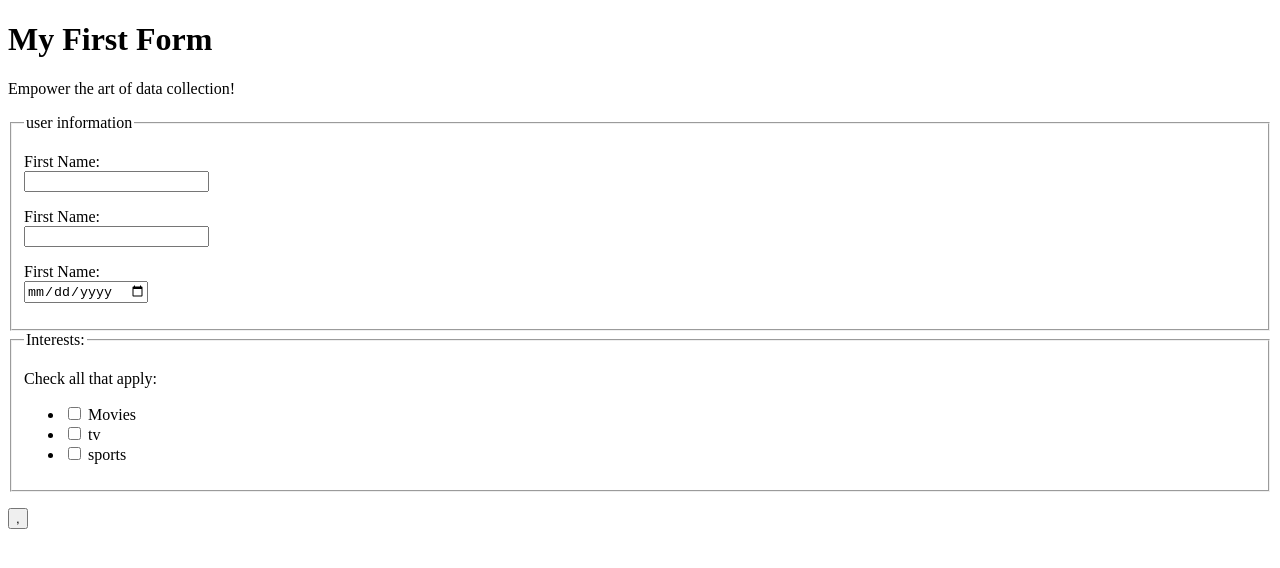
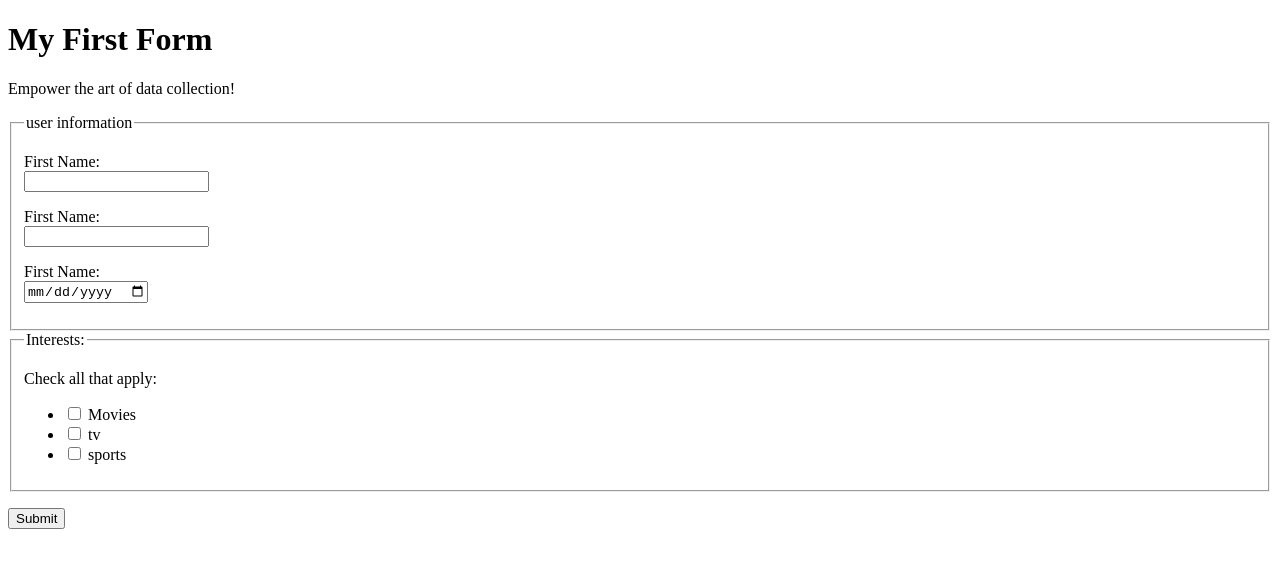
Before and after one commit to mohitmakhija8612/lesson3, a plain HTML site: page index.html in a window 1280 px wide. Drawn offline with Linux system fonts and the light colour scheme.

Commit message:
Update index.html

```diff
--- a/index.html
+++ b/index.html
@@ -78,7 +78,7 @@
                     </ul>
                 </fieldset>
                 <p>
-                    <button type="submit">,
+                    <button type="submit">Submit
 
                     </button>
                     <!--<input type=""subtmit value="submit"> for older browsers -->
```
